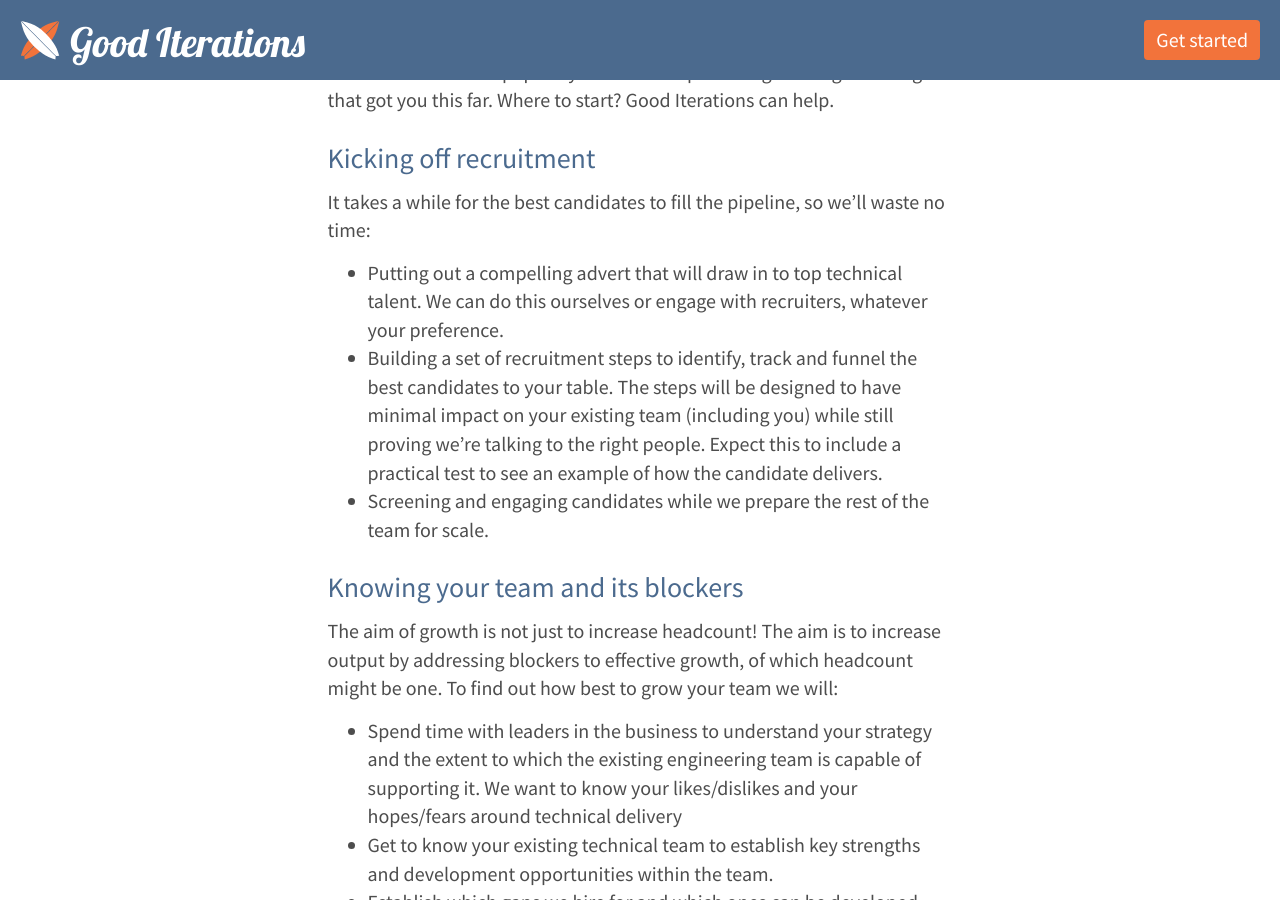
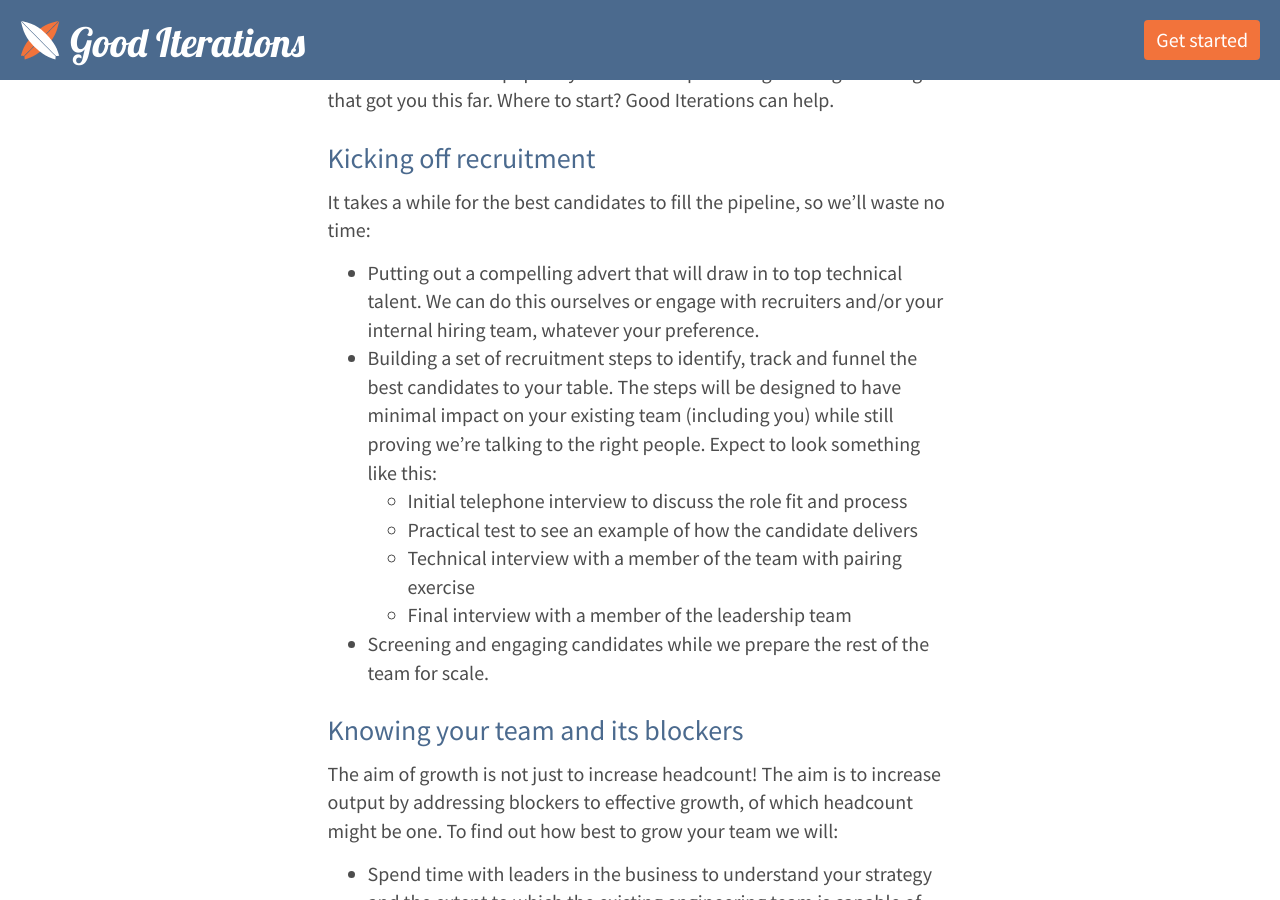
Before and after one commit to goodits/gi-blog, a Jekyll site: the page built from _posts/2018-08-23-growing-tech.markdown, in a window 1280 px wide and 900 px high, scrolled down 305 px. Built offline with Jekyll 4.4.1, drawn with Linux system fonts in a browser that asks for light colours; nearby versions of some CDN libraries; comment, search, counter and statistics services are not loaded.

Commit message:
Minor updates to new post post DJB review

```diff
--- a/_posts/2018-08-23-growing-tech.markdown
+++ b/_posts/2018-08-23-growing-tech.markdown
@@ -12,8 +12,12 @@ Your customers are loving your company! The opportunities are lining themselves
 ## Kicking off recruitment
 It takes a while for the best candidates to fill the pipeline, so we’ll waste no time:
 
-* Putting out a compelling advert that will draw in to top technical talent. We can do this ourselves or engage with recruiters, whatever your preference.
-* Building a set of recruitment steps to identify, track and funnel the best candidates to your table. The steps will be designed to have minimal impact on your existing team (including you) while still proving we’re talking to the right people. Expect this to include a practical test to see an example of how the candidate delivers.
+* Putting out a compelling advert that will draw in to top technical talent. We can do this ourselves or engage with recruiters and/or your internal hiring team, whatever your preference.
+* Building a set of recruitment steps to identify, track and funnel the best candidates to your table. The steps will be designed to have minimal impact on your existing team (including you) while still proving we’re talking to the right people. Expect to look something like this:
+  * Initial telephone interview to discuss the role fit and process
+  * Practical test to see an example of how the candidate delivers
+  * Technical interview with a member of the team with pairing exercise
+  * Final interview with a member of the leadership team
 * Screening and engaging candidates while we prepare the rest of the team for scale.
 
 ## Knowing your team and its blockers
```
